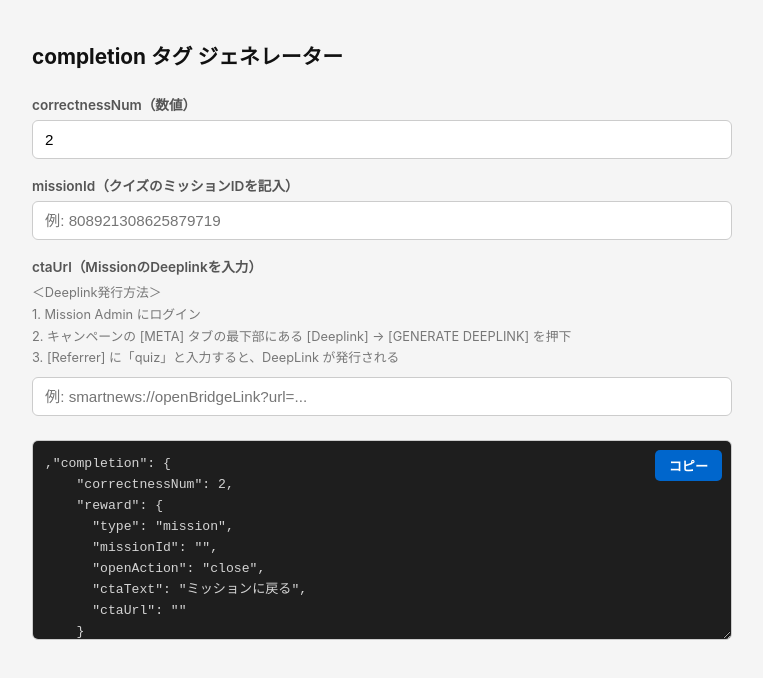
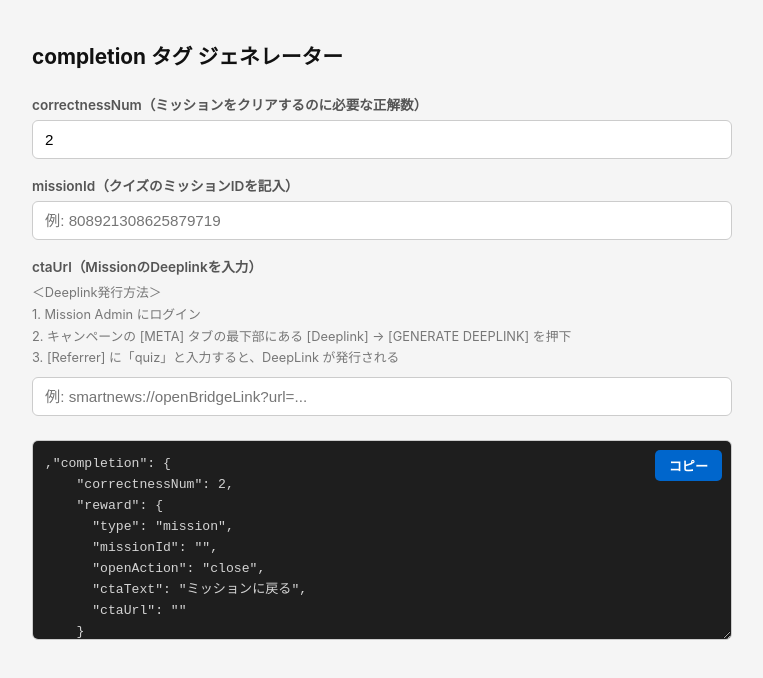
Before and after one commit to yurinamatsumoto-hub/json-tag-generator, a plain HTML site: page index.html in a window 1280 px wide. Shown: the whole page, without its empty margins (258-1021 px from the left). Drawn offline with Linux system fonts and the light colour scheme.

Commit message:
Add description to correctnessNum

```diff
--- a/index.html
+++ b/index.html
@@ -92,7 +92,7 @@
   <h1>completion タグ ジェネレーター</h1>
 
   <div class="field">
-    <label for="correctnessNum">correctnessNum（数値）</label>
+    <label for="correctnessNum">correctnessNum（ミッションをクリアするのに必要な正解数）</label>
     <input type="number" id="correctnessNum" value="2" min="0">
   </div>
 
```
